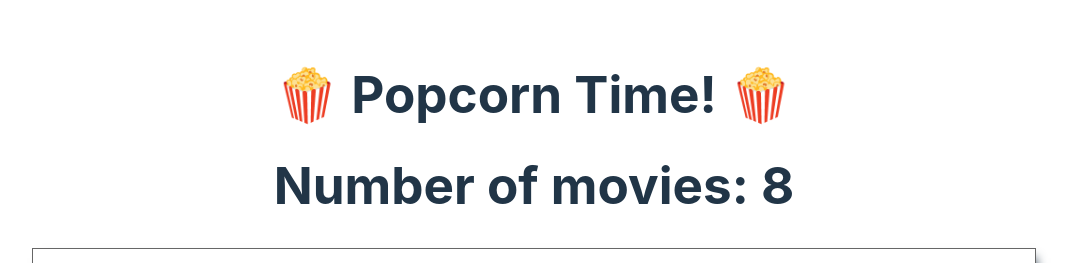
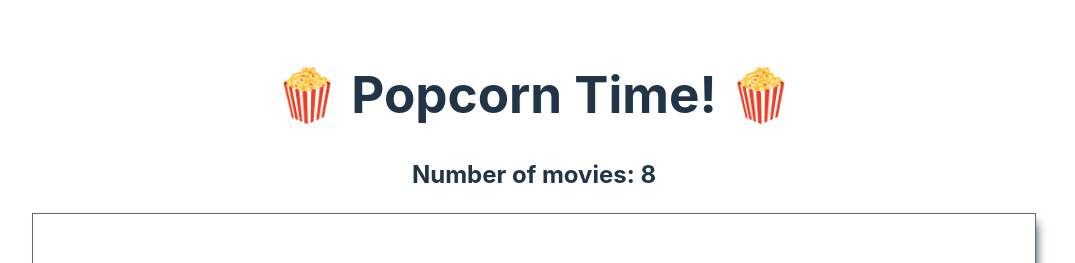
Before and after one commit to utkucikmaz/popcorn-time, a React (Vite) app: page / in a window 1280 px wide. Shown: the top 263 px of the page, without its empty margins (106-1181 px from the left). Built offline with nearby package versions, Linux system fonts and the light colour scheme.

Commit message:
lifting state up

```diff
--- a/src/App.jsx
+++ b/src/App.jsx
@@ -1,16 +1,20 @@
 import { useState } from "react";
 import "./App.css";
+import movies from "./data/movies.json";
 import Header from "./components/Header";
 import Main from "./components/Main";
 import Footer from "./components/Footer";
 
 function App() {
-    const [count, setCount] = useState(0);
-
+    const [moviesToDisplay, setMoviesToDisplay] = useState(movies);
+    const deleteMovie = (movieId) => {
+        const newList = moviesToDisplay.filter((e) => movieId !== e.id);
+        setMoviesToDisplay(newList);
+    };
     return (
         <>
-            <Header />
-            <Main />
+            <Header numberOfMovies={moviesToDisplay.length} />
+            <Main movies={moviesToDisplay} callbackToDelete={deleteMovie} />
             <Footer />
         </>
     );
--- a/src/components/Header.jsx
+++ b/src/components/Header.jsx
@@ -1,5 +1,14 @@
-function Header() {
-    return <h1>🍿 Popcorn Time! 🍿</h1>;
+function Header(props) {
+    return (
+        <header>
+            <h1>🍿 Popcorn Time! 🍿</h1>
+            {props.numberOfMovies > 0 ? (
+                <h2>Number of movies: {props.numberOfMovies}</h2>
+            ) : (
+                <h2>Sorry, no movies to display</h2>
+            )}
+        </header>
+    );
 }
 
 export default Header;
--- a/src/components/Main.jsx
+++ b/src/components/Main.jsx
@@ -1,30 +1,15 @@
 import React, { useState } from "react";
-import movies from "../data/movies.json";
 import Movie from "./Movie";
 
-export default function Main() {
-    const [moviesToDisplay, setMoviesToDisplay] = useState(movies);
-
-    const deleteMovie = (movieId) => {
-        const newList = moviesToDisplay.filter((e) => {
-            return movieId !== e.id;
-        });
-        setMoviesToDisplay(newList);
-    };
-    let message;
-    if (moviesToDisplay.length > 0) {
-        message = <h1>Number of movies: {moviesToDisplay.length}</h1>;
-    } else {
-        message = <h1>Sorry, no movies to display</h1>;
-    }
+export default function Main(props) {
     return (
         <div>
-            {message}
-            {moviesToDisplay.map((movie) => {
+            {props.movies.map((movie) => {
                 return (
                     <Movie
+                        key={movie.id}
                         movieDetails={movie}
-                        callbackToDelete={deleteMovie}
+                        callbackToDelete={props.callbackToDelete}
                     />
                 );
             })}
```
